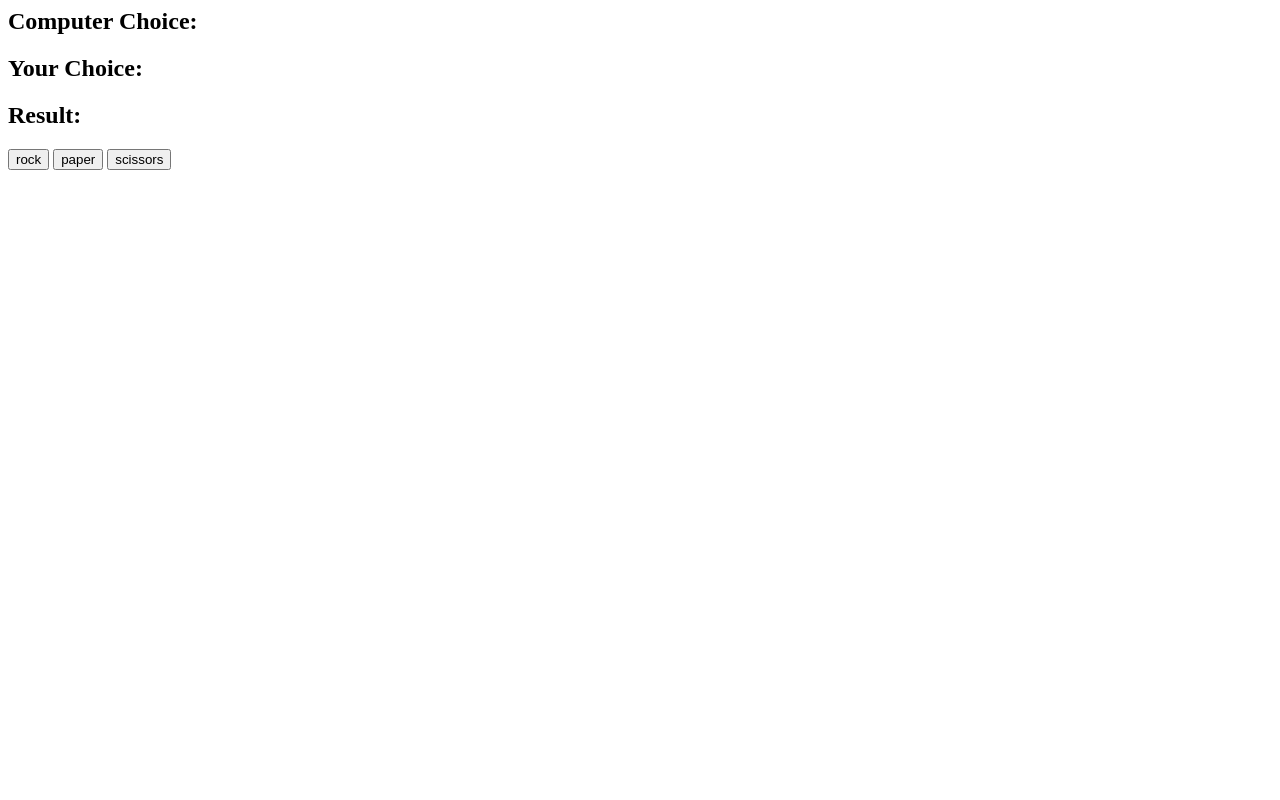
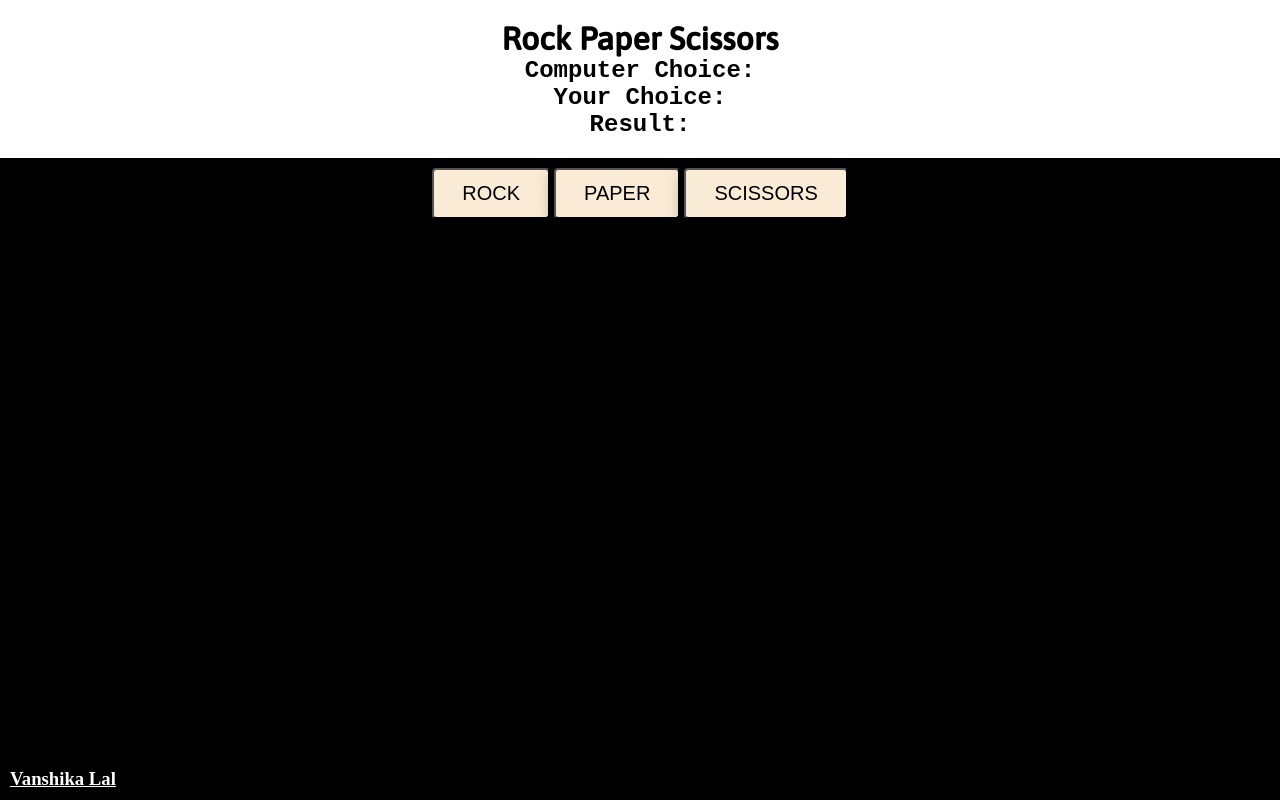
Before and after one commit to Van-ss/Rock-Paper-Scissors, a plain HTML site: page index.html in a window 1280 px wide. Drawn offline with Linux system fonts and the light colour scheme.

Commit message:
Added styling

```diff
--- a/index.html
+++ b/index.html
@@ -3,16 +3,25 @@
     <head>
         <meta charset = "utf-8">
         <title>Rock Paper Scissors</title>
+        <link rel="stylesheet" href = "styles.css">
     </head>
     <body>
-        <h2>Computer Choice: <span id="computer-choice"> </span></h2>
-        <h2>Your Choice: <span id="user-choice"> </span></h2>
-        <h2>Result: <span id="result"> </span></h2>
+        <header>
+            <h1>Rock Paper Scissors</h1>
+            <h2>Computer Choice: <span id="computer-choice"> </span></h2>
+            <h2>Your Choice: <span id="user-choice"> </span></h2>
+            <h2>Result: <span id="result"> </span></h2>
+        </header>
 
-        <button id = "rock">rock </button>
-        <button id = "paper"> paper </button>
-        <button id = "scissors"> scissors </button>
+        <div class="choices">
+            <button id = "rock">ROCK </button>
+            <button id = "paper"> PAPER </button>
+            <button id = "scissors"> SCISSORS </button>
+        </div>
 
+        <div class="attribution">
+            <h3><a href = "https://vlal080.github.io/Vanshika/">Vanshika Lal</a></h3>
+        </div>
         <script src = "app.js" charset = "utf-8"></script>
     </body>
 </html>
--- /dev/null
+++ b/styles.css
@@ -0,0 +1,62 @@
+@import url('https://fonts.googleapis.com/css2?family=Asap:wght@500&display=swap');
+*{
+    margin: 0;
+    padding: 0;
+    box-sizing: border-box;
+}
+
+body{
+    background-color: black;
+}
+
+header{
+    background: white;
+    padding: 20px;
+
+
+}
+
+header > h1{
+    color: black;
+    text-align: center;
+    font-family: Asap,sans-serif;
+}
+
+header > h2{
+    color: black;
+    text-align: center;
+    font-family: 'Courier New', Courier, monospace;
+}
+
+div{
+    background-color: black;
+    text-align: center;
+    padding: 10px;
+}
+
+div > button{
+    background-color: antiquewhite;
+    font-size: 20px;
+    transition-duration: 0.4s;
+    text-align: center;
+    display: inline-block;
+    padding: 12px 28px;
+    border-radius: 4px;
+    box-shadow: 0 8px 16px 0 rgba(0,0,0,0.2), 0 6px 20px 0 rgba(0,0,0,0.19);
+}
+
+div > button:hover{
+    background-color: #4CAF50;
+    color: white;
+}
+
+.attribution{
+    background-color: black;
+    color: white;
+    position: absolute;
+    bottom: 0;
+}
+
+a{
+    color: white;
+}
```
